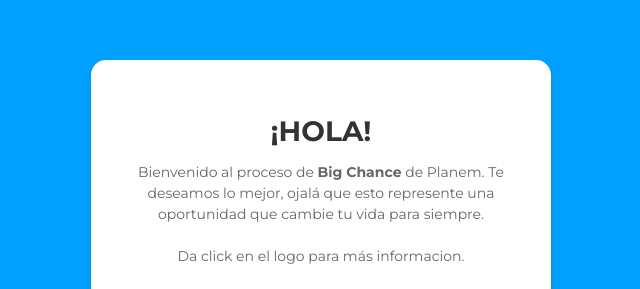
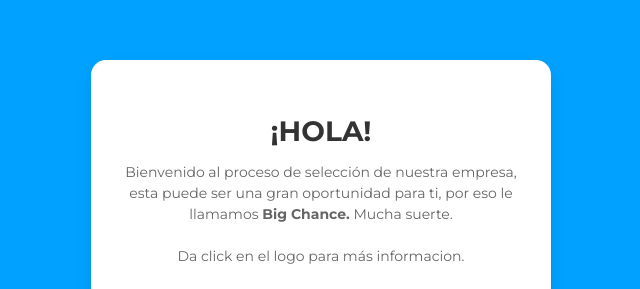
Before and after one commit to BigChanceBePlanem/BIGCHANCEBEPLANEM, a plain HTML site: page index.html in a window 1280 px wide. Shown: the part 172-461 px from the top of the page, without its empty margins (319-959 px from the left). Drawn offline with Linux system fonts and the light colour scheme.

Commit message:
Update index.html

```diff
--- a/index.html
+++ b/index.html
@@ -13,7 +13,7 @@
 
 <div class="card">
     <h2>¡HOLA!</h2>
-    <p>Bienvenido al proceso de <span class="resaltado">Big Chance</span> de Planem. Te deseamos lo mejor, ojalá que esto represente una oportunidad que cambie tu vida para siempre.<br><br>Da click en el logo para más informacion.</p>
+    <p>Bienvenido al proceso de selección de nuestra empresa, esta puede ser una gran oportunidad para ti, por eso le llamamos <span class="resaltado">Big Chance.</span> Mucha suerte.<br><br>Da click en el logo para más informacion.</p>
     <a href="https://wa.me/3322179290?text=Hola%2C%20estoy%20listo%20para%20empezar%20mi%20proceso%20de%20selecci%C3%B3n%20con%20ustedes" class="whatsapp-link">
         <img src="whatsapp-icon.png" alt="icono de whatsapp" class="whatsapp-icon">
     </a>
```
